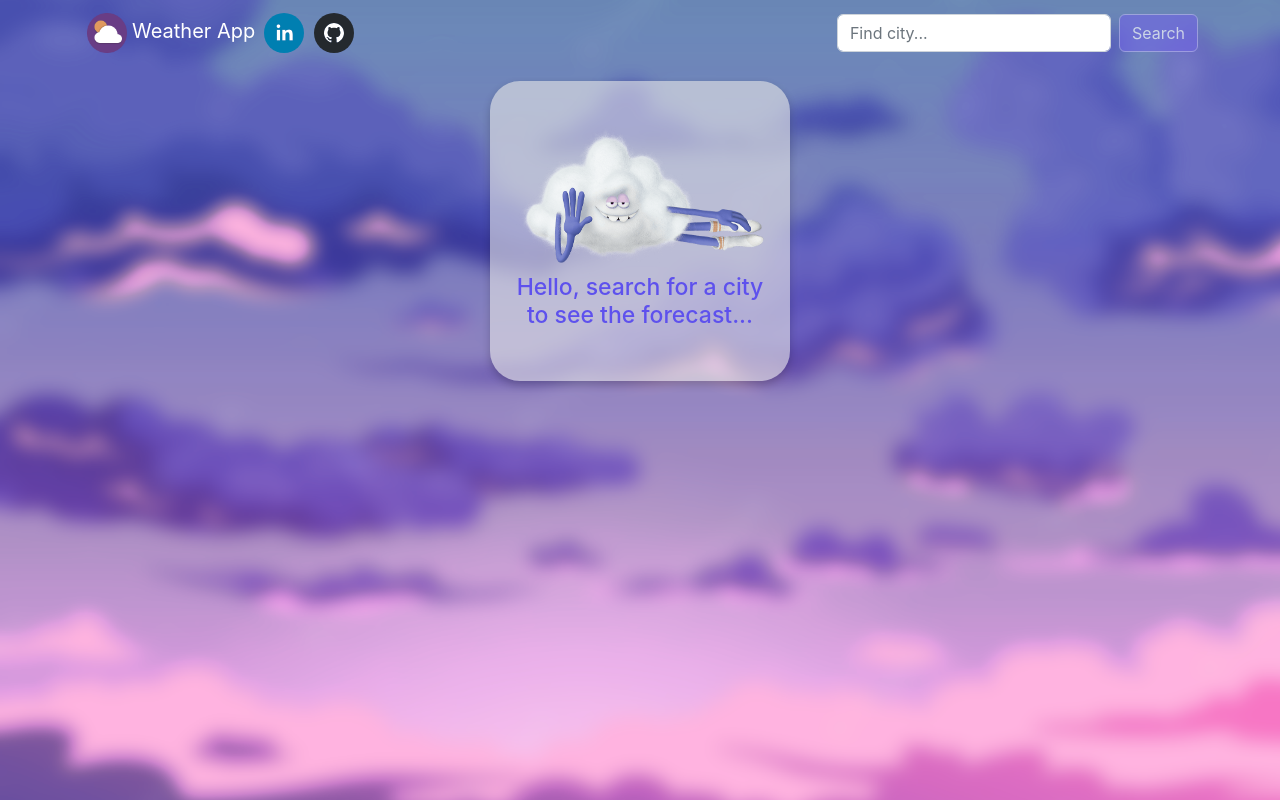
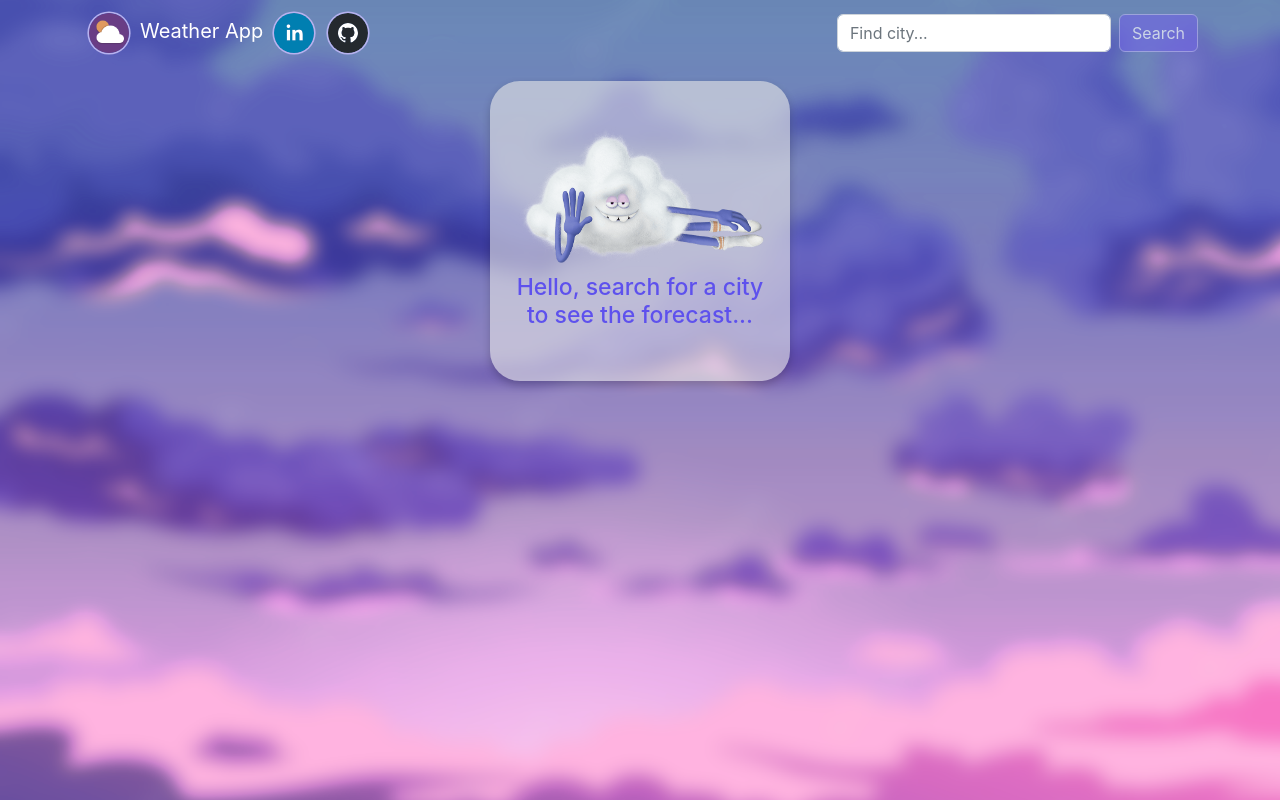
Before and after one commit to siprem10/Weather-app, a React (Create React App) app: page / in a window 1280 px wide. Built offline with nearby package versions, Linux system fonts and the light colour scheme.

Commit message:
feature(ics border)

```diff
--- a/src/components/Navbar.css
+++ b/src/components/Navbar.css
@@ -1,9 +1,11 @@
 .navIcon {
     height: 40px !important;
     width: 40px !important;
-    margin-left: 5px;
-    margin-right: 5px;
+    margin-left: 7px;
+    margin-right: 7px;
     transition: all 0.2s ease;
+    box-shadow: 0 0 0 0.1rem rgba(183, 178, 239, 1);
+    border-radius: 50px;
 }
 
 .navIcon:hover {
--- a/src/components/Navbar.tsx
+++ b/src/components/Navbar.tsx
@@ -52,7 +52,7 @@ export default function Navbar() {
                <Link to="/">
                   <img className="navIcon" src={icon} alt="404"></img>
                </Link>
-               <span className="navTitle me-1">Weather App</span>
+               <span className="navTitle ms-1 me-1">Weather App</span>
                <SocialIcon target="_blank" rel="noreferrer" url="https://www.linkedin.com/in/rami-dominguez-full-stack/" fgColor="#fff" className="navIcon"></SocialIcon>
                <SocialIcon target="_blank" rel="noreferrer" url="https://github.com/siprem10" fgColor="#fff" className="navIcon"></SocialIcon>
             </div>
```
